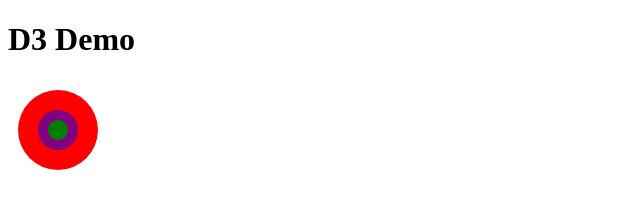
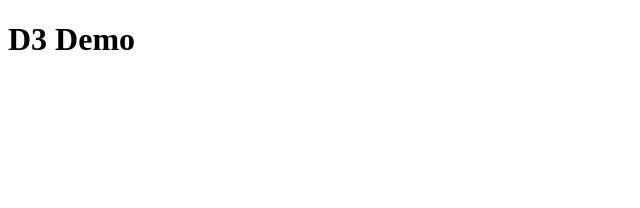
Before and after one commit to gato-gordo/dashingd3, a plain HTML site: page svgCircles/index.html in a window 1280 px wide. Shown: the whole page, without its empty margins (0-640 px from the left). Drawn offline with nearby package versions, Linux system fonts and the light colour scheme.

Commit message:
return circles to default

```diff
--- a/svgCircles/index.html
+++ b/svgCircles/index.html
@@ -3,45 +3,17 @@
 	<head>
 		<title>D3 Demo</title>
 		<style>
-			.bars {
-				float: left;
-				border: solid 1px black;
-				background-color: green;
-				margin-right: 20px;
-				width: 20px;
+			svg {
+				margin: 0 auto;
+				display: block;
 			}
 		</style>
 	</head>
 	<body>
 		<h1>D3 Demo</h1>
-		<div id="bar-chart">
-		</div>
-		<script src="d3.js"></script>
+		<script src="../d3.js"></script>
 		<script>
- 		circleRadii = [40, 20, 10]
-		var svgContainer = d3.select("body").append("svg")
-                                    .attr("width", 600)
-                                    .attr("height", 100);
 
- 		var circles = svgContainer.selectAll("circle")
-                          .data(circleRadii)
-                          .enter()
-                          .append("circle")
-		var circleAttributes = circles
-	                       .attr("cx", 50)
-	                       .attr("cy", 50)
-	                       .attr("r", function (d) { return d; })
-	                       .style("fill", function(d) {
-																			    var returnColor;
-																			    if (d === 10) {
-																			    	returnColor = "green";
-																					} else if (d === 20) {
-																						returnColor = "purple";
-																			    } else if (d === 40) {
-																			    	returnColor = "red";
-																			    }
-																					return returnColor;
-																				});
 		</script>
 	</body>
 </html>
```
